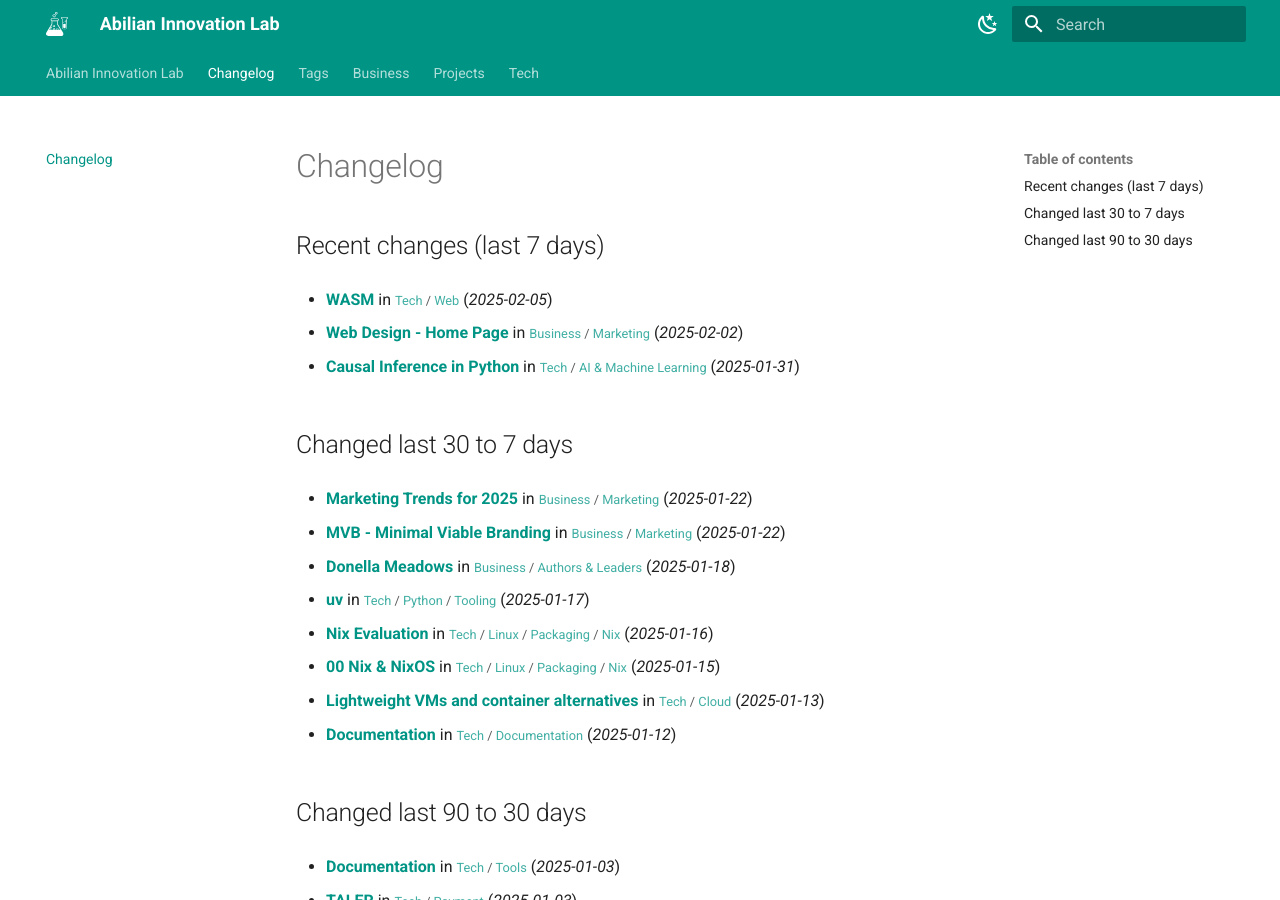
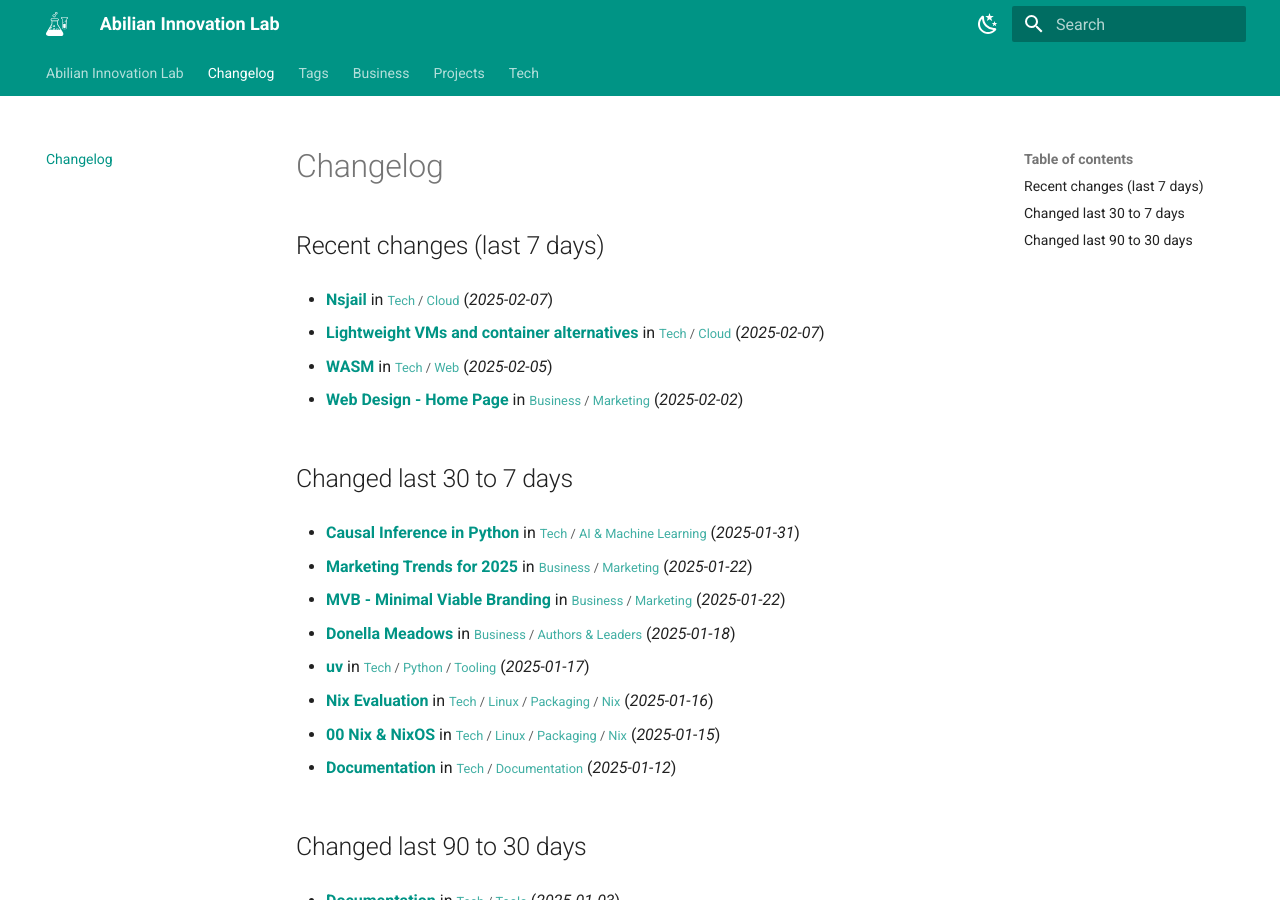
Before and after one commit to abilian/lab.abilian.com, an MkDocs documentation site: the page built from docs/changelog.md, in a window 1280 px wide and 900 px high. Built offline with MkDocs 1.6.1 and Material for MkDocs 9.7.7, drawn with Linux system fonts in a browser that asks for light colours; comment, search, counter and statistics services are not loaded.

Commit message:
Update content

```diff
--- a/docs/changelog.md
+++ b/docs/changelog.md
@@ -1,16 +1,20 @@
 # Changelog
 
 ## Recent changes (last 7 days)
+
+- **[Nsjail](/Tech/Cloud/Nsjail/)** in <small>[Tech](/Tech/00 Technology/) / [Cloud](/Tech/Cloud/6 pilars AWS/)</small> (*2025-02-07*)
+
+- **[Lightweight VMs and container alternatives](/Tech/Cloud/Lightweight VMs and container alternatives/)** in <small>[Tech](/Tech/00 Technology/) / [Cloud](/Tech/Cloud/6 pilars AWS/)</small> (*2025-02-07*)
 
 - **[WASM](/Tech/Web/WASM/)** in <small>[Tech](/Tech/00 Technology/) / [Web](/Tech/Web/Content Repositories/)</small> (*2025-02-05*)
 
 - **[Web Design - Home Page](/Business/Marketing/Web Design - Home Page/)** in <small>[Business](/Business/00 Business/) / [Marketing](/Business/Marketing/Copywriting/)</small> (*2025-02-02*)
 
-- **[Causal Inference in Python](/Tech/AI & Machine Learning/Causal Inference in Python/)** in <small>[Tech](/Tech/00 Technology/) / [AI & Machine Learning](/Tech/AI & Machine Learning/00 Machine Learning/)</small> (*2025-01-31*)
-
 
 
 ## Changed last 30 to 7 days
+
+- **[Causal Inference in Python](/Tech/AI & Machine Learning/Causal Inference in Python/)** in <small>[Tech](/Tech/00 Technology/) / [AI & Machine Learning](/Tech/AI & Machine Learning/00 Machine Learning/)</small> (*2025-01-31*)
 
 - **[Marketing Trends for 2025](/Business/Marketing/Marketing Trends for 2025/)** in <small>[Business](/Business/00 Business/) / [Marketing](/Business/Marketing/Copywriting/)</small> (*2025-01-22*)
 
@@ -23,8 +27,6 @@
 - **[Nix Evaluation](/Tech/Linux/Packaging/Nix/Nix Evaluation/)** in <small>[Tech](/Tech/00 Technology/) / [Linux](/Tech/Linux/DGFIP Report - Desktop Linux/) / [Packaging](/Tech/Linux/Packaging/Debian Packaging/) / [Nix](/Tech/Linux/Packaging/Nix/00 Nix & NixOS/)</small> (*2025-01-16*)
 
 - **[00 Nix & NixOS](/Tech/Linux/Packaging/Nix/00 Nix & NixOS/)** in <small>[Tech](/Tech/00 Technology/) / [Linux](/Tech/Linux/DGFIP Report - Desktop Linux/) / [Packaging](/Tech/Linux/Packaging/Debian Packaging/) / [Nix](/Tech/Linux/Packaging/Nix/00 Nix & NixOS/)</small> (*2025-01-15*)
-
-- **[Lightweight VMs and container alternatives](/Tech/Cloud/Lightweight VMs and container alternatives/)** in <small>[Tech](/Tech/00 Technology/) / [Cloud](/Tech/Cloud/6 pilars AWS/)</small> (*2025-01-13*)
 
 - **[Documentation](/Tech/Documentation/Documentation/)** in <small>[Tech](/Tech/00 Technology/) / [Documentation](/Tech/Documentation/Documentation/)</small> (*2025-01-12*)
 
```
